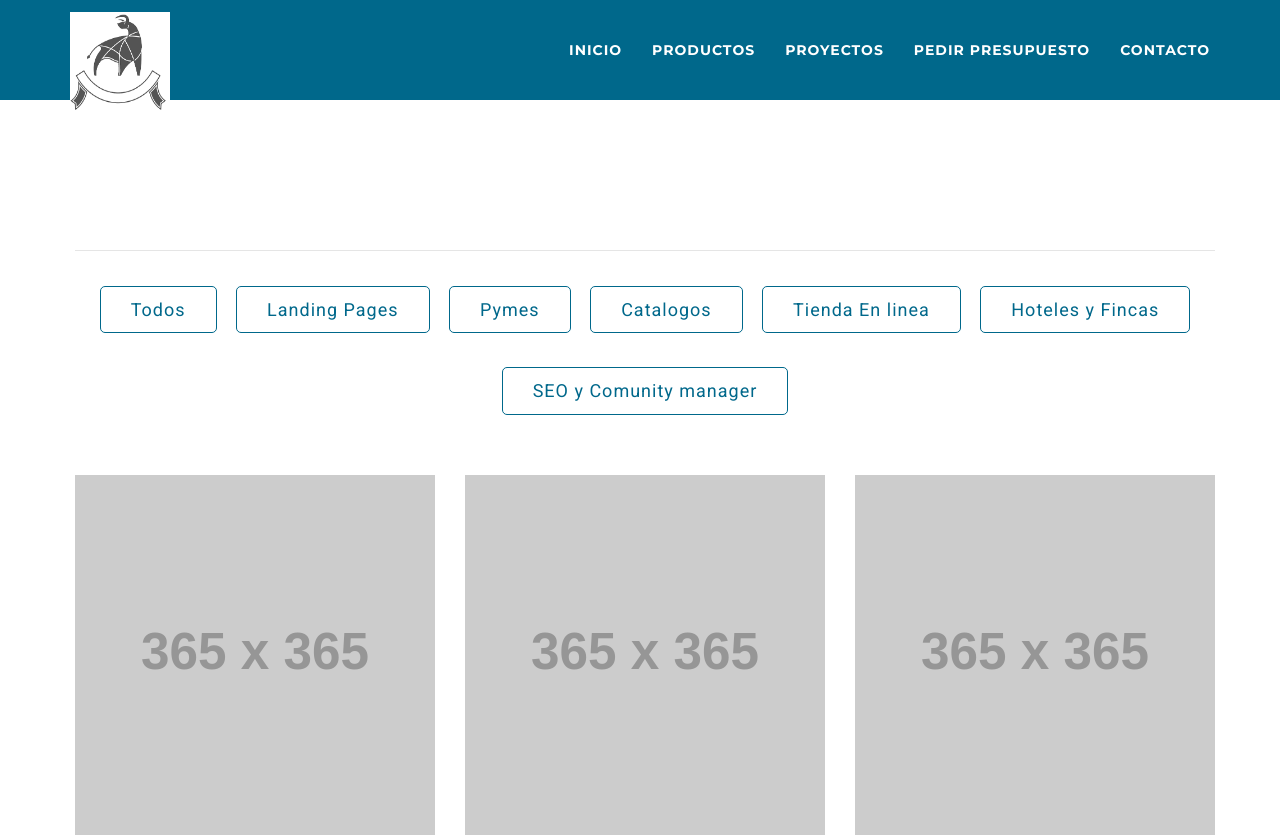
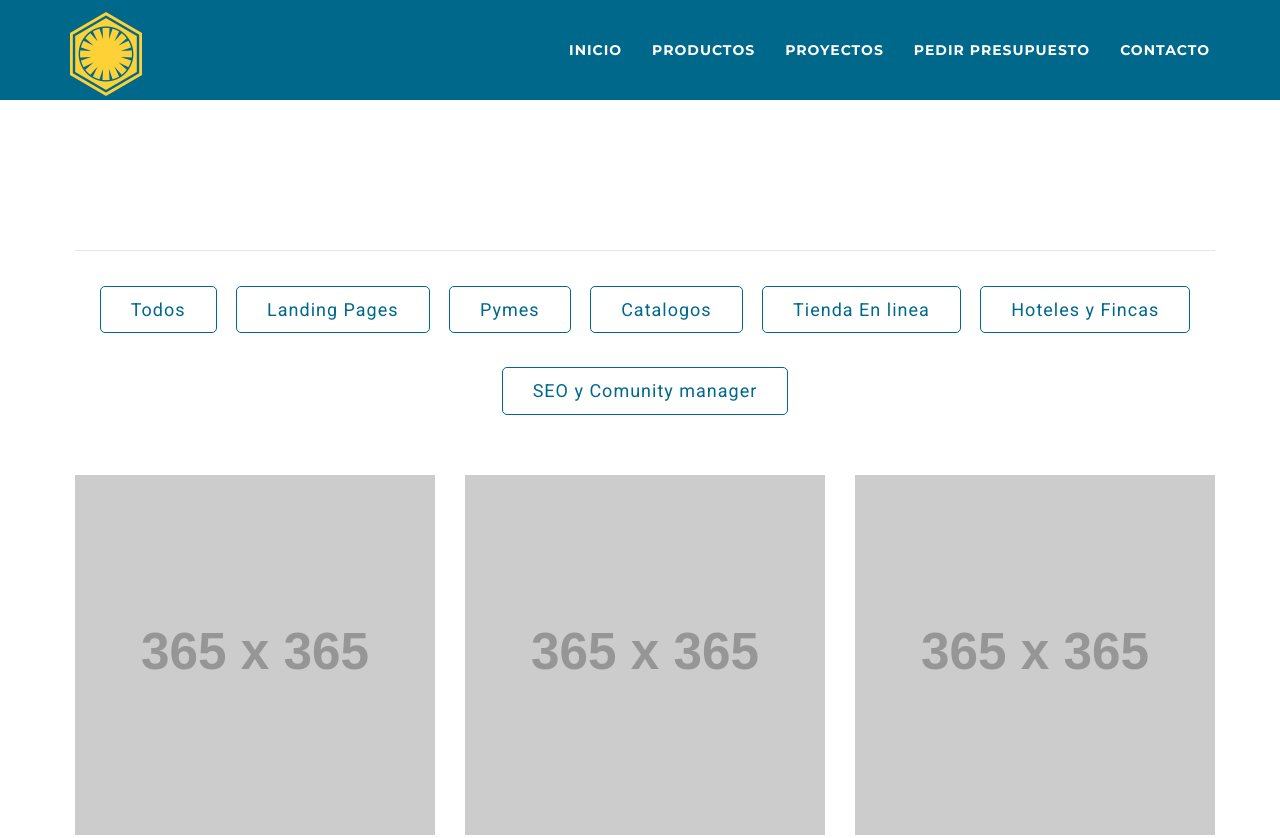
Before and after one commit to feliperivero99/mosbywebdesign, a website: page proyectos.html in a window 1280 px wide. Shown: the top 838 px of the page. Drawn offline with nearby package versions, Linux system fonts and the light colour scheme; placeholder pictures from the web are drawn by us; a web font is replaced by a local one.

Commit message:
proyectos

```diff
--- a/proyectos.html
+++ b/proyectos.html
@@ -54,8 +54,12 @@
                 <button type="button" class="navbar-toggle" data-toggle="collapse" data-target="#bs-example-navbar-collapse-1">
                     <span class="sr-only">Toggle navigation</span> Menu <i class="fa fa-bars"></i>
                 </button>
-                <a class="navbar-brand page-scroll" href="#" style="margin-top:-1em"><img src="img/logo.png" alt="" height="100" width="100"></a>
-            </div>
+
+                 <a class="navbar-brand page-scroll" href="#" style="margin-top:-1em">
+						<i class="fa fa-3x fa-first-order"></i>
+				</a>
+
+			</div>
 
             <!-- Collect the nav links, forms, and other content for toggling -->
             <div class="collapse navbar-collapse" id="bs-example-navbar-collapse-1">
```
